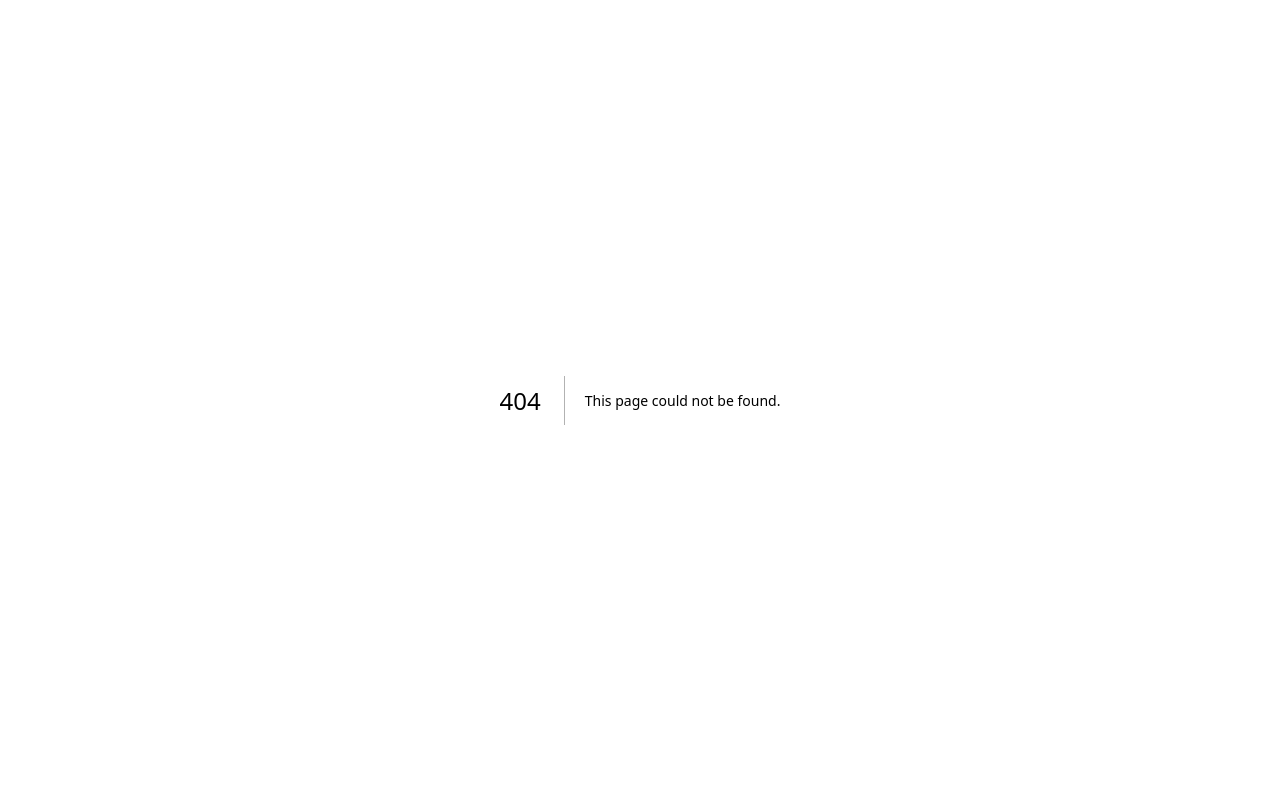
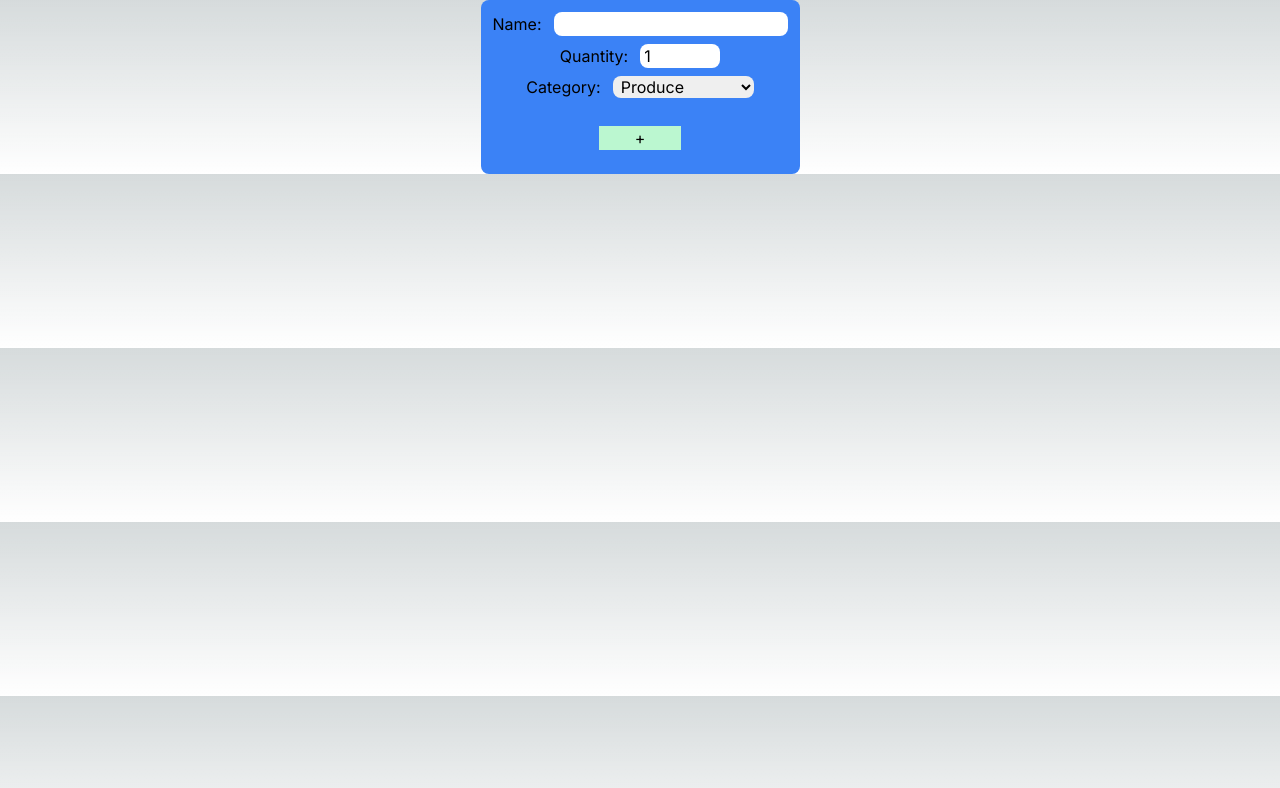
Before and after one commit to Esakmehari/cprg306-assignments, a Next.js app: page /week-4 in a window 1280 px wide. Before the commit this address had no page. Shown: the top 788 px of the page. Built offline with nearby package versions, Linux system fonts and the light colour scheme.

Commit message:
week 4 updates

```diff
--- a/app/page.js
+++ b/app/page.js
@@ -5,7 +5,9 @@ export default function Page() {
       <h1>CPRG 306: Web Development 2 - Assignments</h1>
       <p>
         <Link href="/week-2">Week 2 Assignment</Link><br/>
-        <Link href="/week-3">Week 3 Assignment</Link>
+        <Link href="/week-3">Week 3 Assignment</Link><br/>
+        <Link href="/week-4">week 4 Assignment</Link>
+
 
       </p>
     </main>
--- a/app/week-3/item.js
+++ b/app/week-3/item.js
@@ -2,6 +2,7 @@
 function Item({ name, quantity, category }) {
     return (
       <li className="border p-4 my-3">
+
         <strong>{name}</strong> <br/> buy {quantity} in {category}
       </li>
     );
--- a/app/week-3/page.js
+++ b/app/week-3/page.js
@@ -1,4 +1,4 @@
-import ItemList from './item-list'; // Import other components as needed
+import ItemList from './item-list';
 
 function Page() {
   return (
--- /dev/null
+++ b/app/week-4/new-item.js
@@ -0,0 +1,85 @@
+"use client";
+
+import { useState } from "react";
+
+export default function NewItem() {
+  const [name, setName] = useState("");
+  const [quantity, setQuantity] = useState(1);
+  const [category, setCategory] = useState("Produce");
+
+  function handleSubmit(event) {
+    event.preventDefault;
+    const item = {
+      name: { name },
+      quantity: { quantity },
+      category: { category },
+    };
+
+    console.log(item);
+    alert(`Added item: ${name}, quantity: ${quantity}, category: ${category}`);
+
+    setName("");
+    setQuantity(1);
+    setCategory("Produce");
+  }
+
+  return (
+    <div>
+      <div className="grid grid-cols-1 justify-items-center bg-blue-500 text-black p-1 rounded-lg">
+        <form onSubmit={handleSubmit} className="grid justify-items-center">
+          <div className="my-2 px-2 grid justify-items-center">
+            <label>
+              Name:
+              <input
+                type="text"
+                value={name}
+                onChange={(event) => setName(event.target.value)}
+                required
+                className="ml-3 rounded-lg"
+              />
+            </label>
+          </div>
+          <div className="grid justify-items-center">
+            <label>
+              Quantity:
+              <input
+                type="number"
+                value={quantity}
+                onChange={(event) => setQuantity(event.target.value)}
+                min="1"
+                max="99"
+                className="w-20 rounded-lg px-1 ml-3"
+              />
+            </label>
+            <label>
+              Category:
+              <select
+                value={category}
+                onChange={(event) => setCategory(event.target.value)}
+                className="my-2 rounded-lg px-1 ml-3"
+              >
+                <option value="Produce">Produce</option>
+                <option value="Dairy">Dairy</option>
+                <option value="Bakery">Bakery</option>
+                <option value="Meat">Meat</option>
+                <option value="Frozen Foods">Frozen Foods</option>
+                <option value="Canned Goods">Canned Goods</option>
+                <option value="Dry Goods">Dry Goods</option>
+                <option value="Beverages">Beverages</option>
+                <option value="Snacks">Snacks</option>
+                <option value="Household">Household</option>
+                <option value="Other">Other</option>
+              </select>
+            </label>
+          </div>
+          <button
+            className="bg-green-200 text-black px-9 my-5"
+            type="submit"
+          >
+            +
+          </button>
+        </form>
+      </div>
+    </div>
+  );
+}
--- /dev/null
+++ b/app/week-4/page.js
@@ -0,0 +1,9 @@
+import NewItem from "./new-item.js";
+
+export default function Page() {
+  return (
+    <main className="flex justify-center">
+      <NewItem />
+    </main>
+  );
+}
```
Also changed, not shown: package.json (+5 -4 lines), 1 other file (tests, documents, lock files or other folders).
